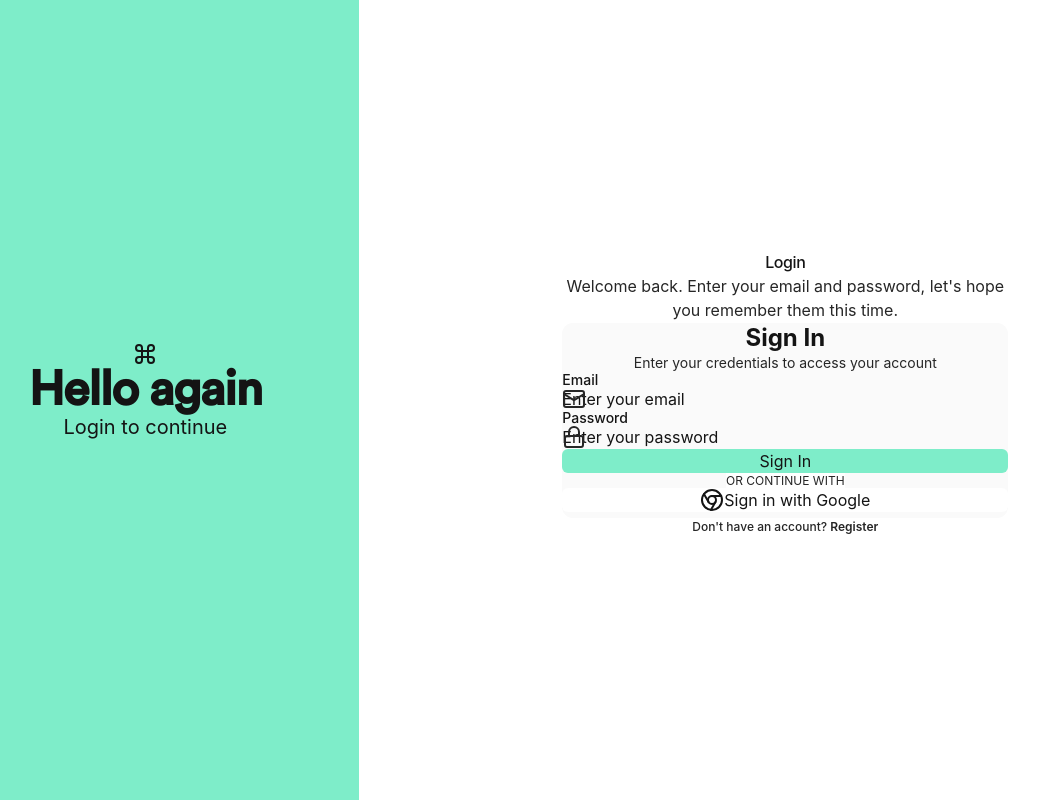
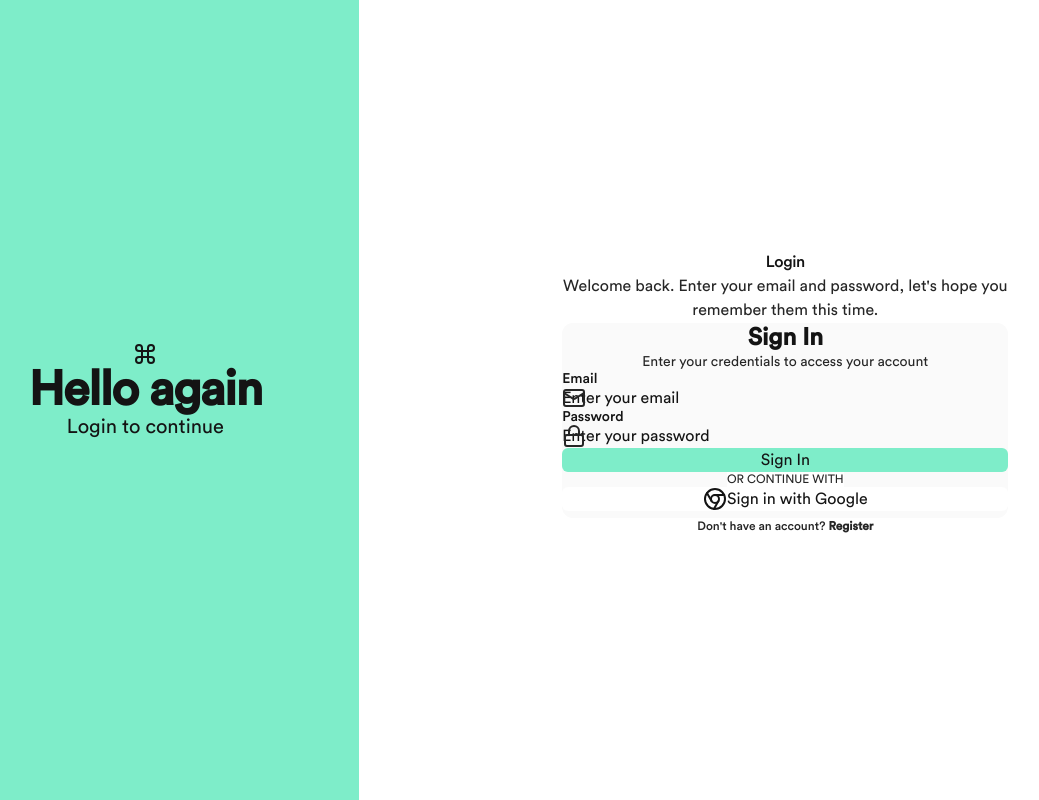
Before and after one commit to rodneymanor/genct, a Next.js app: page /auth/v1/login in a window 1280 px wide. Shown: the whole page, without its empty margins (68-1107 px from the left). Built offline with nearby package versions, Linux system fonts and the light colour scheme; no server answers.

Commit message:
feat: improve custom font loading with proper naming, preloading, and explicit body font application

```diff
--- a/src/app/globals.css
+++ b/src/app/globals.css
@@ -92,7 +92,7 @@
 
 /* Supabase Custom Font Loading - Local Files */
 @font-face {
-  font-family: 'custom-font';
+  font-family: 'CustomFont';
   src: url('/CustomFont-Book.54303b32.woff2') format('woff2'),
        url('/CustomFont-Book.d2378969.woff') format('woff');
   font-weight: 400;
@@ -101,7 +101,7 @@
 }
 
 @font-face {
-  font-family: 'custom-font';
+  font-family: 'CustomFont';
   src: url('/CustomFont-Medium.0cc7d245.woff2') format('woff2'),
        url('/CustomFont-Medium.184a256f.woff') format('woff');
   font-weight: 500;
@@ -165,8 +165,8 @@
 
   /* Enhanced Typography Variables */
   --font-sans: "Inter", -apple-system, BlinkMacSystemFont, "Segoe UI", Roboto, "Helvetica Neue", Arial, sans-serif, "Apple Color Emoji", "Segoe UI Emoji", "Segoe UI Symbol";
-  --font-custom: "custom-font", "Circular", "Inter", -apple-system, BlinkMacSystemFont, "Segoe UI", Roboto, "Helvetica Neue", Arial, sans-serif;
-  --font-heading: "Space Grotesk", "custom-font", "Inter", -apple-system, BlinkMacSystemFont, sans-serif;
+  --font-custom: "CustomFont", "Inter", -apple-system, BlinkMacSystemFont, "Segoe UI", Roboto, "Helvetica Neue", Arial, sans-serif;
+  --font-heading: "Space Grotesk", "CustomFont", "Inter", -apple-system, BlinkMacSystemFont, sans-serif;
   --font-serif: ui-serif, Georgia, Cambria, "Times New Roman", Times, serif;
   --font-mono: "Consolas", "Monaco", "Lucida Console", "Liberation Mono", "DejaVu Sans Mono", "Bitstream Vera Sans Mono", "Courier New", monospace;
 
@@ -253,8 +253,8 @@
 
   /* Enhanced Typography Variables - Dark Mode */
   --font-sans: "Inter", -apple-system, BlinkMacSystemFont, "Segoe UI", Roboto, "Helvetica Neue", Arial, sans-serif, "Apple Color Emoji", "Segoe UI Emoji", "Segoe UI Symbol";
-  --font-custom: "custom-font", "Circular", "Inter", -apple-system, BlinkMacSystemFont, "Segoe UI", Roboto, "Helvetica Neue", Arial, sans-serif;
-  --font-heading: "Space Grotesk", "custom-font", "Inter", -apple-system, BlinkMacSystemFont, sans-serif;
+  --font-custom: "CustomFont", "Inter", -apple-system, BlinkMacSystemFont, "Segoe UI", Roboto, "Helvetica Neue", Arial, sans-serif;
+  --font-heading: "Space Grotesk", "CustomFont", "Inter", -apple-system, BlinkMacSystemFont, sans-serif;
   --font-serif: ui-serif, Georgia, Cambria, "Times New Roman", Times, serif;
   --font-mono: "Consolas", "Monaco", "Lucida Console", "Liberation Mono", "DejaVu Sans Mono", "Bitstream Vera Sans Mono", "Courier New", monospace;
 
@@ -295,7 +295,7 @@ html {
 }
 
 body {
-  font-family: var(--font-custom);
+  font-family: var(--font-custom), "Inter", -apple-system, BlinkMacSystemFont, "Segoe UI", Roboto, "Helvetica Neue", Arial, sans-serif;
   line-height: var(--leading-normal);
   font-weight: 400;
   color: hsl(var(--foreground)/var(--tw-text-opacity));
--- a/src/app/layout.tsx
+++ b/src/app/layout.tsx
@@ -22,8 +22,24 @@ export default function RootLayout({ children }: Readonly<{ children: ReactNode
         {/* Google Fonts preconnect for better performance */}
         <link rel="preconnect" href="https://fonts.googleapis.com" />
         <link rel="preconnect" href="https://fonts.gstatic.com" crossOrigin="" />
+
+        {/* Preload custom fonts for better performance */}
+        <link
+          rel="preload"
+          href="/CustomFont-Book.54303b32.woff2"
+          as="font"
+          type="font/woff2"
+          crossOrigin=""
+        />
+        <link
+          rel="preload"
+          href="/CustomFont-Medium.0cc7d245.woff2"
+          as="font"
+          type="font/woff2"
+          crossOrigin=""
+        />
       </head>
-      <body className="min-h-screen antialiased font-sans">
+      <body className="min-h-screen antialiased font-custom">
         <ThemeProvider attribute="class" defaultTheme="light" disableTransitionOnChange enableSystem={false}>
           <AuthProvider>
             {children}
```
